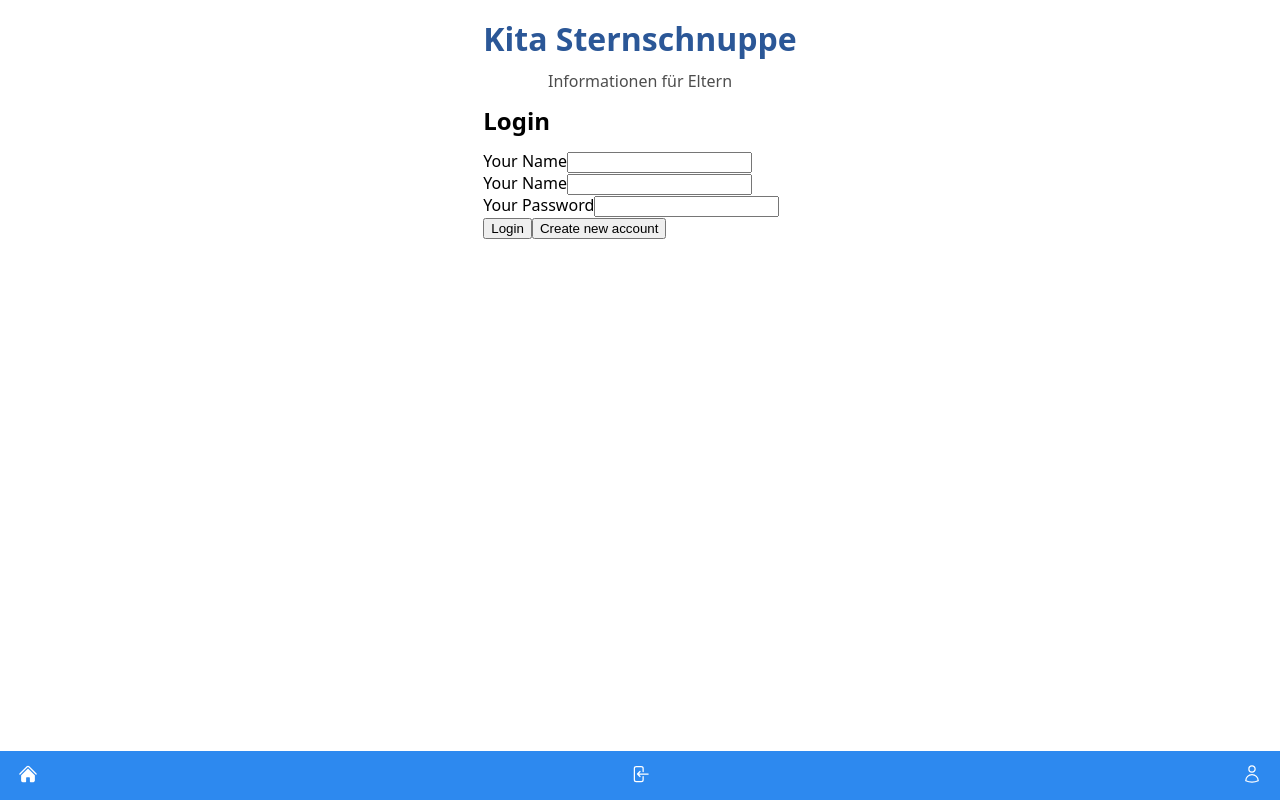
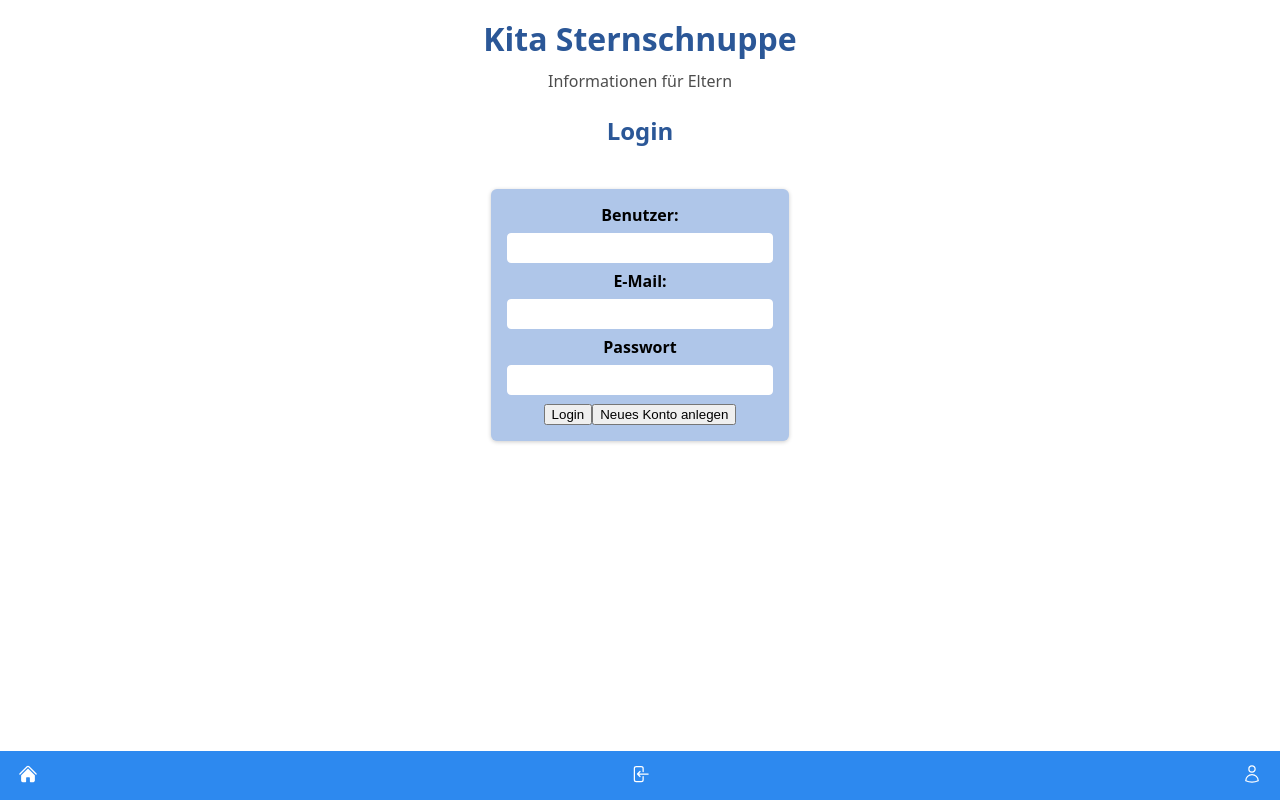
Before and after one commit to MariaAdner/kita-info, a Next.js app: page /login in a window 1280 px wide. Built offline with nearby package versions, Linux system fonts and the light colour scheme.

Commit message:
added styling to the authform

```diff
--- /dev/null
+++ b/components/AuthForm/AuthForm.styled.js
@@ -0,0 +1,32 @@
+import styled from "styled-components";
+
+export const StyledAuthForm = styled.form`margin: 3rem auto;
+  width: 95%;
+  max-width: 25rem;
+  border-radius: 6px;
+  background-color: var( --color-background-text);
+  box-shadow: 0 1px 4px rgba(0, 0, 0, 0.2);
+  padding: 1rem;
+  text-align: center;
+}
+`;
+
+export const StyledAuthField = styled.div`
+  margin-bottom: 0.5rem;
+`;
+
+export const StyledAuthLabel = styled.label`
+  display: block;
+  font-weight: bold;
+  margin-bottom: 0.5rem;
+`;
+
+export const StyledAuthInput = styled.input`
+  font: inherit;
+  color: #38015c;
+  border-radius: 4px;
+  border: 1px solid white;
+  width: 100%;
+  text-align: left;
+  padding: 0.25rem;
+`;
--- a/components/AuthForm/index.js
+++ b/components/AuthForm/index.js
@@ -1,6 +1,12 @@
 import { useState, useRef } from "react";
 import { signIn } from "next-auth/react";
 import { useRouter } from "next/router";
+import {
+  StyledAuthForm,
+  StyledAuthField,
+  StyledAuthInput,
+  StyledAuthLabel,
+} from "./AuthForm.styled";
 
 async function createUser(name, email, password) {
   const response = await fetch("/api/auth/signup", {
@@ -39,8 +45,6 @@ export default function AuthForm() {
     const enteredEmail = emailInputRef.current.value;
     const enteredPassword = passwordInputRef.current.value;
 
-    // optional: Add validation
-
     if (isLogin) {
       const result = await signIn("credentials", {
         redirect: false,
@@ -49,23 +53,11 @@ export default function AuthForm() {
         password: enteredPassword,
       });
 
-      //       console.log(result);
-      //       if (result?.error) {
-      //         alert(result?.error);
-      //       } else {
-      //         alert("sign in successful");
-      //         router.replace("/");
-      //       }
-      //     }
-      //   }
-
       if (!result.error) {
-        // set some auth state
         router.replace("/");
       }
     } else {
       try {
-        // const result = await User.findOne;
         const result = await createUser(
           enteredName,
           enteredEmail,
@@ -80,32 +72,36 @@ export default function AuthForm() {
 
   return (
     <section>
-      <h1>{isLogin ? "Login" : "Sign Up"}</h1>
-      <form onSubmit={submitHandler}>
-        <div>
-          <label htmlFor="name">Your Name</label>
-          <input type="name" id="name" required ref={nameInputRef} />
-        </div>
-        <div>
-          <label htmlFor="email">Your Name</label>
-          <input type="email" id="email" required ref={emailInputRef} />
-        </div>
-        <div>
-          <label htmlFor="password">Your Password</label>
-          <input
+      <StyledAuthForm onSubmit={submitHandler}>
+        <StyledAuthField>
+          <StyledAuthLabel htmlFor="name">Benutzer:</StyledAuthLabel>
+          <StyledAuthInput type="name" id="name" required ref={nameInputRef} />
+        </StyledAuthField>
+        <StyledAuthField>
+          <StyledAuthLabel htmlFor="email">E-Mail:</StyledAuthLabel>
+          <StyledAuthInput
+            type="email"
+            id="email"
+            required
+            ref={emailInputRef}
+          />
+        </StyledAuthField>
+        <StyledAuthField>
+          <StyledAuthLabel htmlFor="password">Passwort</StyledAuthLabel>
+          <StyledAuthInput
             type="password"
             id="password"
             required
             ref={passwordInputRef}
           />
-        </div>
+        </StyledAuthField>
         <div>
-          <button>{isLogin ? "Login" : "Create Account"}</button>
+          <button>{isLogin ? "Login" : "Registrieren"}</button>
           <button type="button" onClick={switchAuthModeHandler}>
-            {isLogin ? "Create new account" : "Login with existing account"}
+            {isLogin ? "Neues Konto anlegen" : "Login mit Konto"}
           </button>
         </div>
-      </form>
+      </StyledAuthForm>
     </section>
   );
 }
--- a/pages/login/index.js
+++ b/pages/login/index.js
@@ -1,8 +1,10 @@
 import AuthForm from "@/components/AuthForm";
+import SubHeader from "@/components/SubHeader";
 
 export default function Login() {
   return (
     <div>
+      <SubHeader>Login</SubHeader>
       <AuthForm />
     </div>
   );
```
